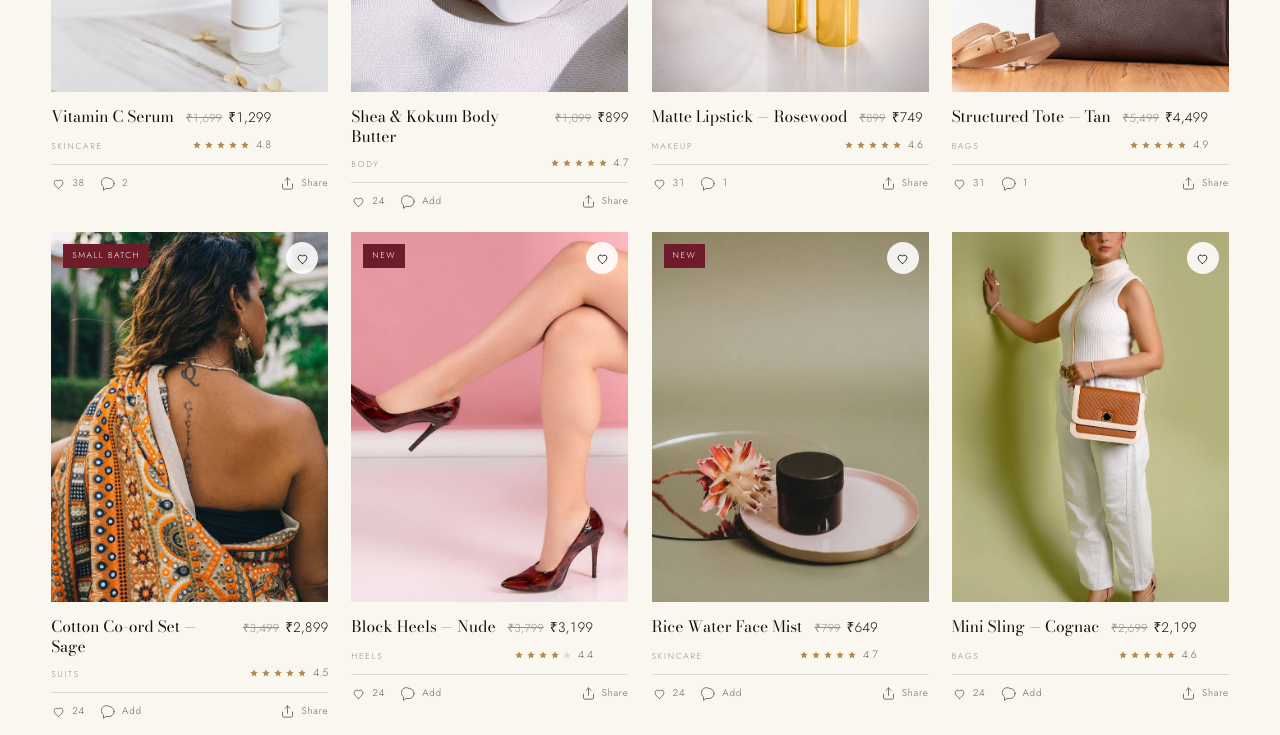
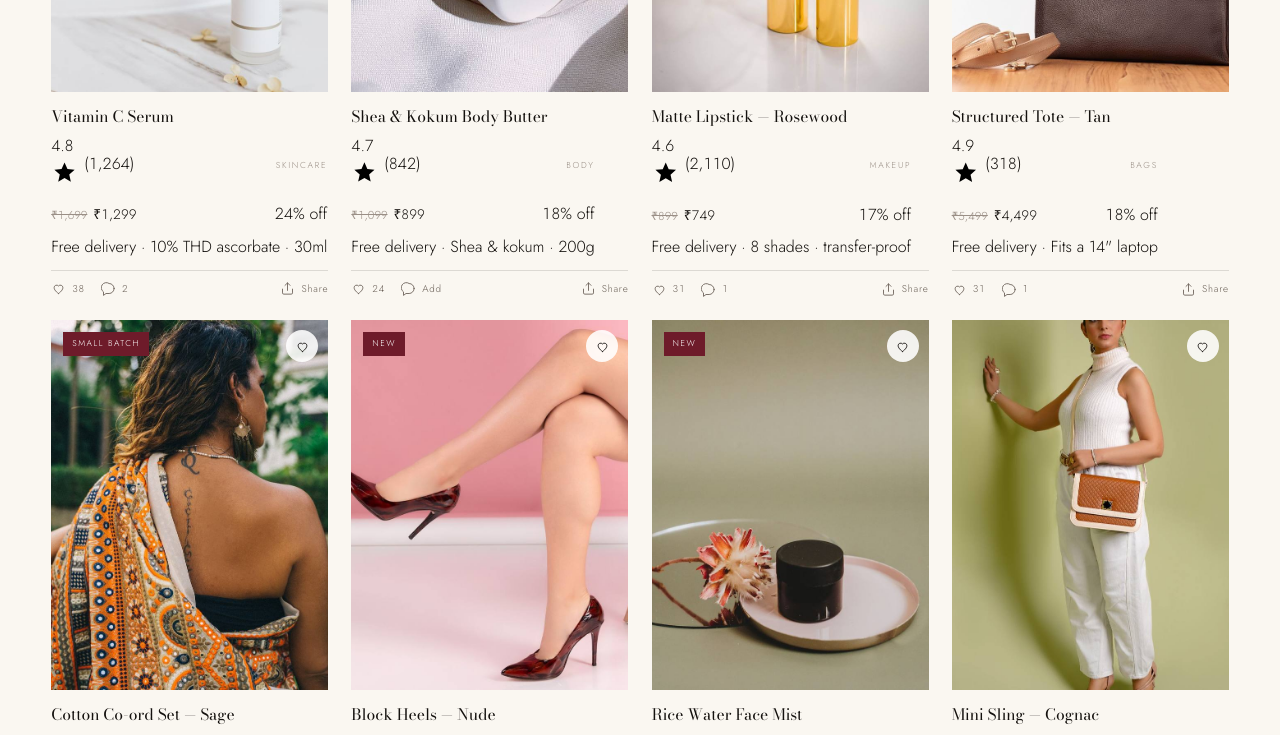
Before and after one commit to aigenerative35-bot/nira-store, a React (Vite) app: page /nira-store/shop in a window 1280 px wide. Shown: the part 820-1555 px from the top of the page. Built offline with nearby package versions, Linux system fonts and the light colour scheme.

Commit message:
feat: marketplace UI — search header, category rail, banner, deals rail

```diff
--- a/src/components/ProductCard.jsx
+++ b/src/components/ProductCard.jsx
@@ -8,14 +8,15 @@ import { money } from '../data'
 export default function ProductCard({ product: p, index = 0 }) {
   const { add, wish, toggleWish, setQuickView } = useShop()
   const liked = wish.includes(p.id)
+  const off = p.mrp > p.price ? Math.round((1 - p.price / p.mrp) * 100) : 0
 
   return (
     <motion.article
       className="pcard"
-      initial={{ opacity: 0, y: 22 }}
+      initial={{ opacity: 0, y: 14 }}
       whileInView={{ opacity: 1, y: 0 }}
-      viewport={{ once: true, margin: '-6%' }}
-      transition={{ duration: 0.75, delay: Math.min(index * 0.05, 0.3), ease: [0.22, 0.7, 0.2, 1] }}
+      viewport={{ once: true, margin: '-4%' }}
+      transition={{ duration: 0.5, delay: Math.min(index * 0.03, 0.2) }}
     >
       <div className="pcard__media">
         <Link to={`/product/${p.id}`} aria-label={p.name}>
@@ -31,30 +32,39 @@ export default function ProductCard({ product: p, index = 0 }) {
           <Icon.heart />
         </button>
         <div className="pcard__quick">
-          <button className="btn" onClick={() => add(p.id)}>
-            <span>Add to bag</span>
-          </button>
+          <button className="btn" onClick={() => add(p.id)}><span>Add to cart</span></button>
           <button className="qv" onClick={() => setQuickView(p)} aria-label="Quick view">
             <Icon.eye />
           </button>
         </div>
       </div>
+
       <div className="pcard__info">
         <Link to={`/product/${p.id}`} className="pcard__row">
           <span className="pcard__name">{p.name}</span>
+        </Link>
+
+        <div className="pcard__row pcard__sub">
+          <span className="pcard__rate">
+            <span className="pill-rate">
+              {p.rating} <Icon.star />
+            </span>
+            <span className="pcard__reviews num">({p.reviews.toLocaleString('en-IN')})</span>
+          </span>
+          <span className="pcard__cat">{p.catName}</span>
+        </div>
+
+        <div className="pcard__row">
           <span className="pcard__price num">
             {p.mrp > p.price && <s>{money(p.mrp)}</s>}
             {money(p.price)}
           </span>
-        </Link>
-        <div className="pcard__row pcard__sub">
-          <span className="pcard__cat">{p.catName}</span>
-          <span className="pcard__rate">
-            <Stars value={p.rating} size={9} />
-            <em className="num">{p.rating}</em>
-          </span>
+          {off > 0 && <span className="pcard__off num">{off}% off</span>}
         </div>
+
+        <span className="pcard__del">Free delivery · {p.short}</span>
       </div>
+
       <SocialBar product={p} />
     </motion.article>
   )
```
